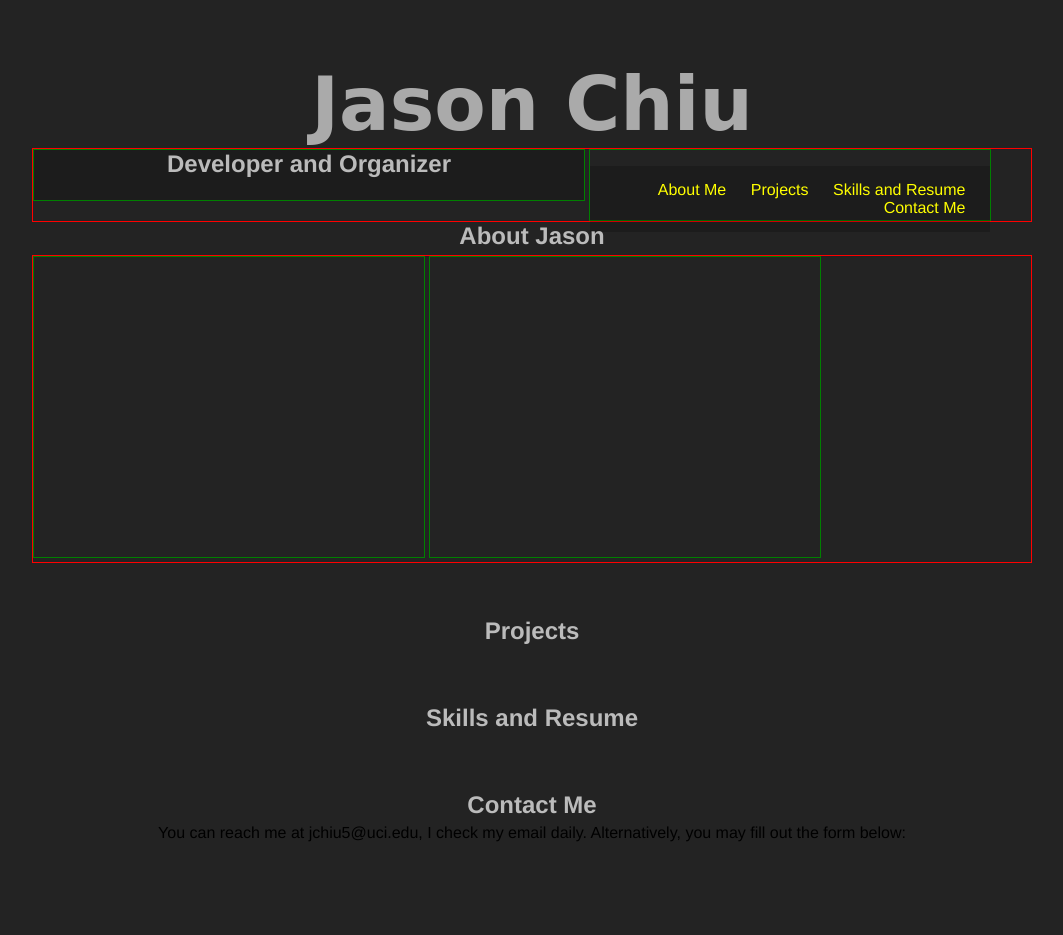
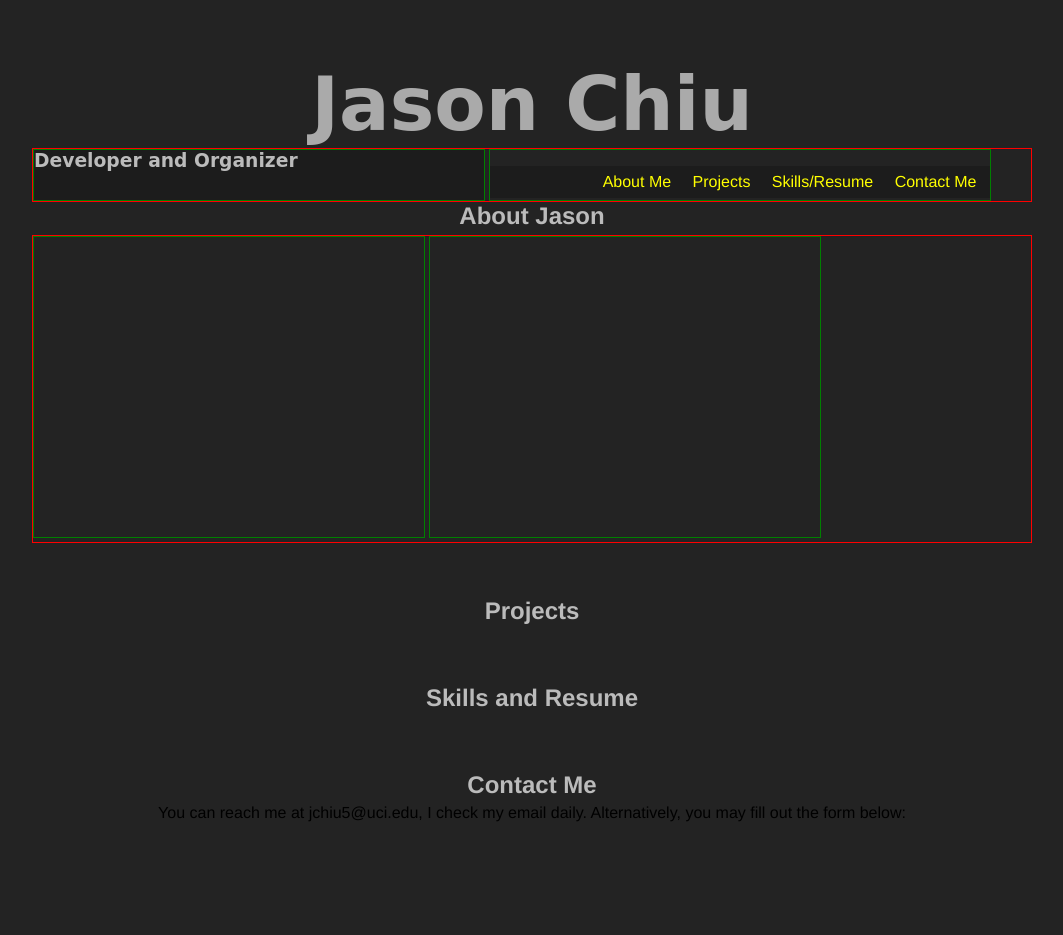
Before and after one commit to foreza/OLD-forezagithubio, a plain HTML site: page index.html in a window 1280 px wide. Shown: the whole page, without its empty margins (108-1171 px from the left). Drawn offline with nearby package versions, Linux system fonts and the light colour scheme; a web font is replaced by a local one.

Commit message:
Changed padding

```diff
--- a/index.html
+++ b/index.html
@@ -64,14 +64,13 @@ border: 1px solid red;
 
 .mainnav { /* This defines the nature of the lists which will control the nav bar. */
   text-align: right;
-  padding: 15px;
+  padding: 7px;
   background: rgba(0,0,0,0.2);
-  margin-left: 0px;
  }
 
 .lispecial { /* This defines the nature of all the list items in the nav , which in this case I want the list items to be centered.  */
     display: inline;
-    padding: 0px 10px 0px 10px;
+    padding: 0px 7px 0px 10px;
     /* This is generally bad since I might need to have unordered lists later on. I should be making a div class for this but I'll let this slide for now. */
 }
 
@@ -80,15 +79,15 @@ border: 1px solid red;
        background: rgba(0,0,0,0.2);
      border: 1px solid green;
      display: inline-block;
-    width:550px;
+    width:450px;
     height:50px;
   }
   #navdiv2 {
     border: 1px solid green;
     vertical-align:top;
     display: inline-block;
-    width:400px;
-    height:70px;
+    width:500px;
+    height:50px;
 }
 
 
@@ -163,13 +162,13 @@ border: 1px solid red;
 
 <div id="wrapper">
   <div id="navdiv1">
- <h2>Developer and Organizer</h2>
+ <h3>Developer and Organizer</h3>
 </div>
 <div id="navdiv2">
   <ul class="mainnav">
       <li class="lispecial"><a href="#s1">About Me</a></li>
       <li class="lispecial"><a href="#s2">Projects</a></li>
-      <li class="lispecial"><a href="#s3">Skills and Resume</a></li>
+      <li class="lispecial"><a href="#s3">Skills/Resume</a></li>
       <li class="lispecial"><a href="#s4">Contact Me</a></li>
     </ul>
   </div>
```
